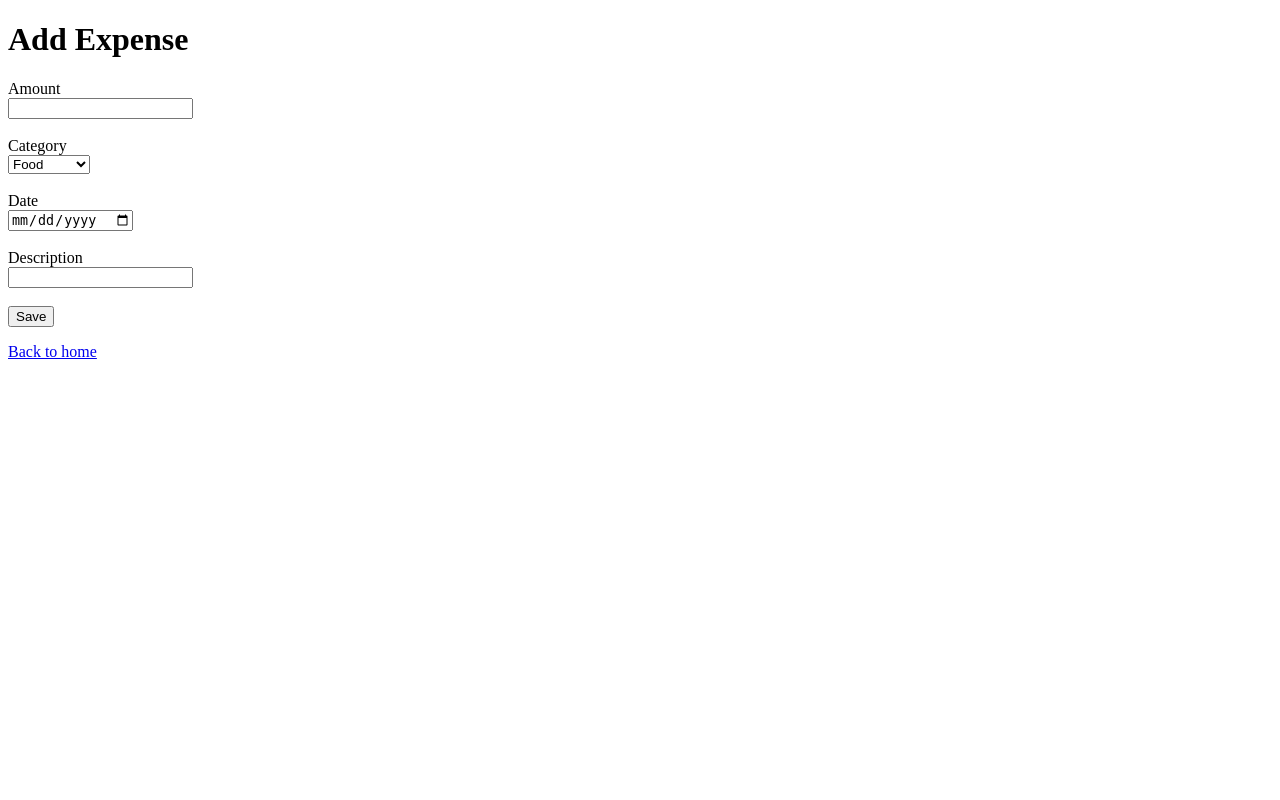
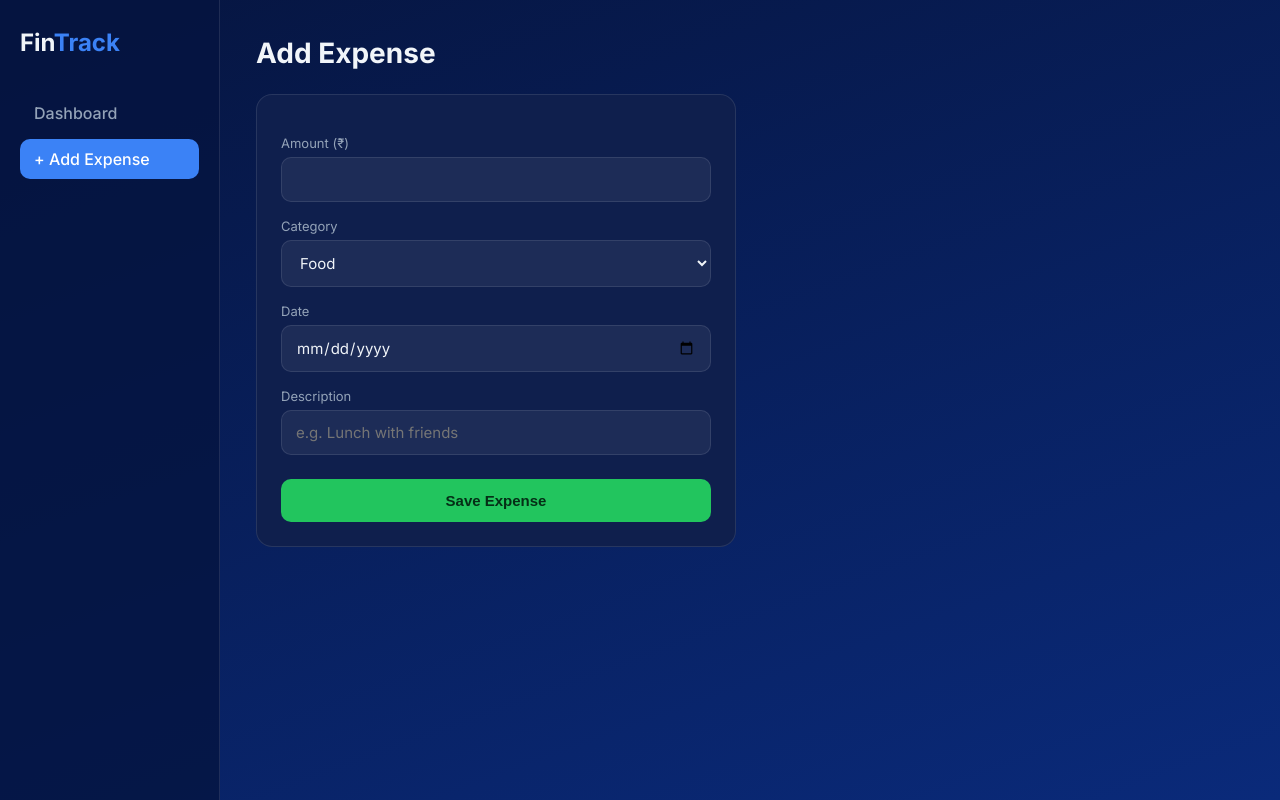
Before and after one commit to kashvi613/FinTrack, a Flask app: page /add in a window 1280 px wide. Run offline with Flask 3, Linux system fonts and the light colour scheme.

Commit message:
Add base template, sidebar layout and dark blue theme

```diff
--- /dev/null
+++ b/static/style.css
@@ -0,0 +1,155 @@
+/* Kyun variables: colors ek jagah define, baad mein glass effect yahin se badlega */
+:root {
+    --bg-start: #061540;
+    --bg-end: #0a2a7a;
+    --card-bg: #0f1f4d;
+    --card-border: rgba(255, 255, 255, 0.1);
+    --text: #f1f5f9;
+    --text-muted: #94a3b8;
+    --accent: #3b82f6;
+    --success: #22c55e;
+}
+
+* {
+    box-sizing: border-box;
+    margin: 0;
+    padding: 0;
+}
+
+body {
+    font-family: "Inter", sans-serif;
+    color: var(--text);
+    background: linear-gradient(160deg, var(--bg-start), var(--bg-end));
+    background-attachment: fixed;
+    min-height: 100vh;
+}
+
+/* Sidebar: left side pe fixed rehta hai */
+.sidebar {
+    position: fixed;
+    top: 0;
+    left: 0;
+    width: 220px;
+    height: 100vh;
+    padding: 28px 20px;
+    background: rgba(6, 21, 64, 0.8);
+    border-right: 1px solid var(--card-border);
+}
+
+.logo {
+    font-size: 24px;
+    font-weight: 700;
+    margin-bottom: 36px;
+}
+.logo span { color: var(--accent); }
+
+.sidebar nav {
+    display: flex;
+    flex-direction: column;
+    gap: 6px;
+}
+
+.sidebar a {
+    color: var(--text-muted);
+    text-decoration: none;
+    padding: 10px 14px;
+    border-radius: 10px;
+    font-weight: 500;
+}
+.sidebar a:hover { background: rgba(255, 255, 255, 0.06); color: var(--text); }
+.sidebar a.active { background: var(--accent); color: white; }
+
+/* Content: sidebar ki chaudai jitna left margin */
+.content {
+    margin-left: 220px;
+    padding: 36px;
+}
+
+h1 { font-size: 28px; margin-bottom: 24px; }
+h2 { font-size: 18px; margin-bottom: 16px; }
+.muted { color: var(--text-muted); }
+
+.card {
+    background: var(--card-bg);
+    border: 1px solid var(--card-border);
+    border-radius: 16px;
+    padding: 24px;
+}
+
+/* Table */
+table { width: 100%; border-collapse: collapse; }
+th {
+    text-align: left;
+    color: var(--text-muted);
+    font-weight: 500;
+    font-size: 13px;
+    padding: 10px 12px;
+}
+td {
+    padding: 14px 12px;
+    border-top: 1px solid var(--card-border);
+}
+.right { text-align: right; }
+
+/* Category badges */
+.badge {
+    padding: 4px 12px;
+    border-radius: 999px;
+    font-size: 12px;
+    font-weight: 600;
+}
+.badge.food      { background: rgba(249, 115, 22, 0.2); color: #fb923c; }
+.badge.travel    { background: rgba(59, 130, 246, 0.2); color: #60a5fa; }
+.badge.shopping  { background: rgba(236, 72, 153, 0.2); color: #f472b6; }
+.badge.education { background: rgba(168, 85, 247, 0.2); color: #c084fc; }
+.badge.other     { background: rgba(148, 163, 184, 0.2); color: #cbd5e1; }
+
+/* Form */
+.form-card { max-width: 480px; }
+
+label {
+    display: block;
+    font-size: 13px;
+    color: var(--text-muted);
+    margin: 16px 0 6px;
+}
+
+input, select {
+    width: 100%;
+    padding: 12px 14px;
+    background: rgba(255, 255, 255, 0.06);
+    border: 1px solid var(--card-border);
+    border-radius: 10px;
+    color: var(--text);
+    font-family: inherit;
+    font-size: 15px;
+}
+input:focus, select:focus { outline: 2px solid var(--accent); }
+select option { background: #0f1f4d; }
+
+.btn {
+    margin-top: 24px;
+    width: 100%;
+    padding: 13px;
+    background: var(--success);
+    color: #052e16;
+    border: none;
+    border-radius: 10px;
+    font-weight: 600;
+    font-size: 15px;
+    cursor: pointer;
+}
+.btn:hover { opacity: 0.9; }
+
+/* Chhoti screen: sidebar upar ki bar ban jaye */
+@media (max-width: 768px) {
+    .sidebar {
+        position: static;
+        width: 100%;
+        height: auto;
+        border-right: none;
+        border-bottom: 1px solid var(--card-border);
+    }
+    .sidebar nav { flex-direction: row; }
+    .content { margin-left: 0; padding: 20px; }
+}
--- a/templates/add.html
+++ b/templates/add.html
@@ -1,29 +1,29 @@
-<!DOCTYPE html>
-<html>
-<head>
-    <title>Add Expense - FinTrack</title>
-</head>
-<body>
-    <h1>Add Expense</h1>
+{% extends "base.html" %}
+
+{% block title %}Add Expense - FinTrack{% endblock %}
+
+{% block content %}
+<h1>Add Expense</h1>
+
+<div class="card form-card">
     <form method="POST">
-        <label>Amount</label><br>
-        <input type="number" name="amount" step="0.01" min="0.01" required><br><br>
+        <label>Amount (₹)</label>
+        <input type="number" name="amount" step="0.01" min="0.01" required>
 
-        <label>Category</label><br>
+        <label>Category</label>
         <select name="category" required>
             {% for c in categories %}
             <option value="{{ c }}">{{ c }}</option>
             {% endfor %}
-        </select><br><br>
+        </select>
 
-        <label>Date</label><br>
-        <input type="date" name="date" required><br><br>
+        <label>Date</label>
+        <input type="date" name="date" required>
 
-        <label>Description</label><br>
-        <input type="text" name="description"><br><br>
+        <label>Description</label>
+        <input type="text" name="description" placeholder="e.g. Lunch with friends">
 
-        <button type="submit">Save</button>
+        <button type="submit" class="btn">Save Expense</button>
     </form>
-    <p><a href="/">Back to home</a></p>
-</body>
-</html>
+</div>
+{% endblock %}
--- /dev/null
+++ b/templates/base.html
@@ -0,0 +1,24 @@
+<!DOCTYPE html>
+<html lang="en">
+<head>
+    <meta charset="UTF-8">
+    <meta name="viewport" content="width=device-width, initial-scale=1.0">
+    <title>{% block title %}FinTrack{% endblock %}</title>
+    <link rel="preconnect" href="https://fonts.googleapis.com">
+    <link href="https://fonts.googleapis.com/css2?family=Inter:wght@400;500;600;700&display=swap" rel="stylesheet">
+    <link rel="stylesheet" href="{{ url_for('static', filename='style.css') }}">
+</head>
+<body>
+    <aside class="sidebar">
+        <div class="logo">Fin<span>Track</span></div>
+        <nav>
+            <a href="{{ url_for('home') }}" class="{{ 'active' if request.path == '/' else '' }}">Dashboard</a>
+            <a href="{{ url_for('add_expense') }}" class="{{ 'active' if request.path == '/add' else '' }}">+ Add Expense</a>
+        </nav>
+    </aside>
+
+    <main class="content">
+        {% block content %}{% endblock %}
+    </main>
+</body>
+</html>
```
Also changed, not shown: templates/index.html (+14 -16 lines).
